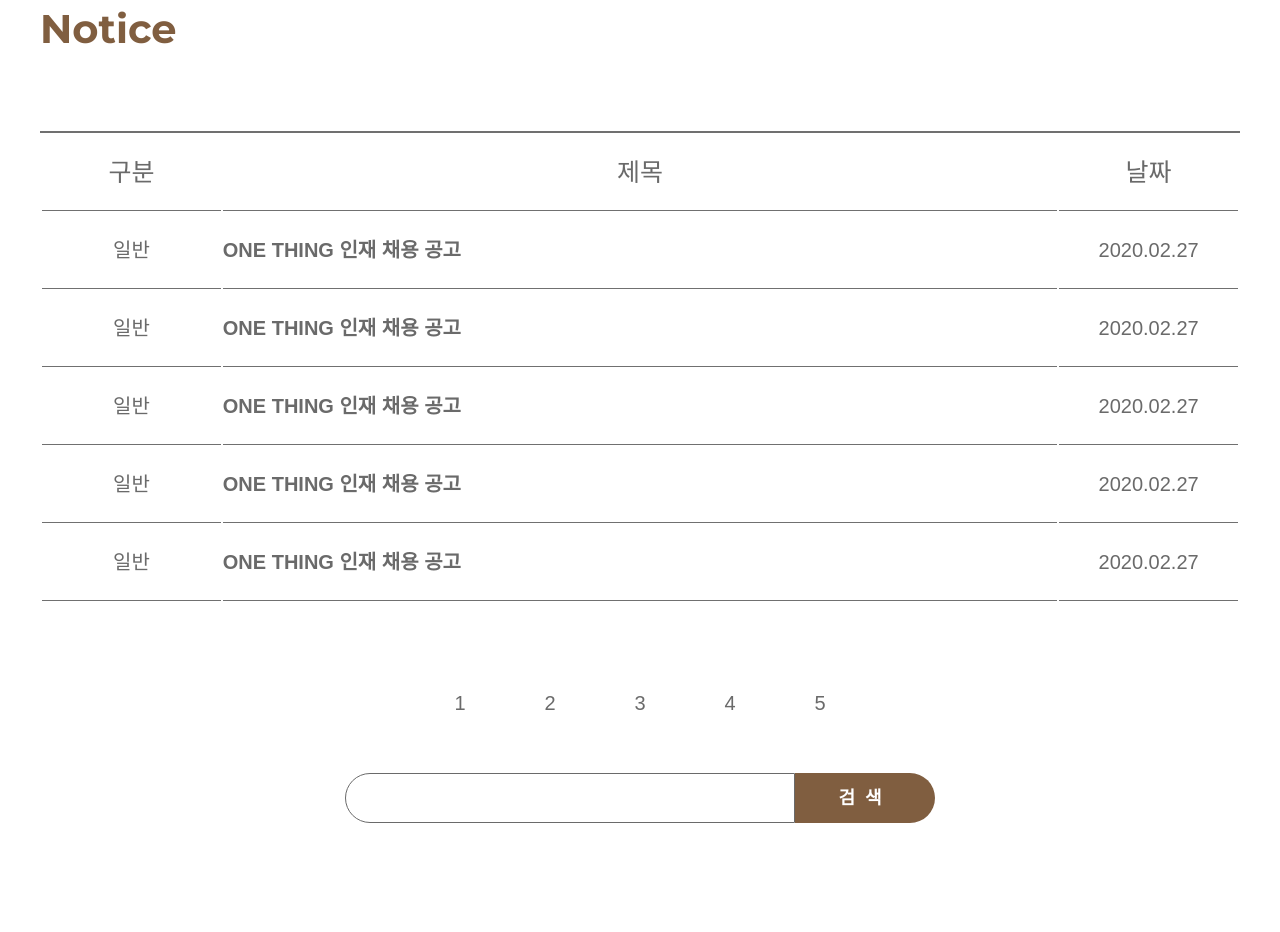
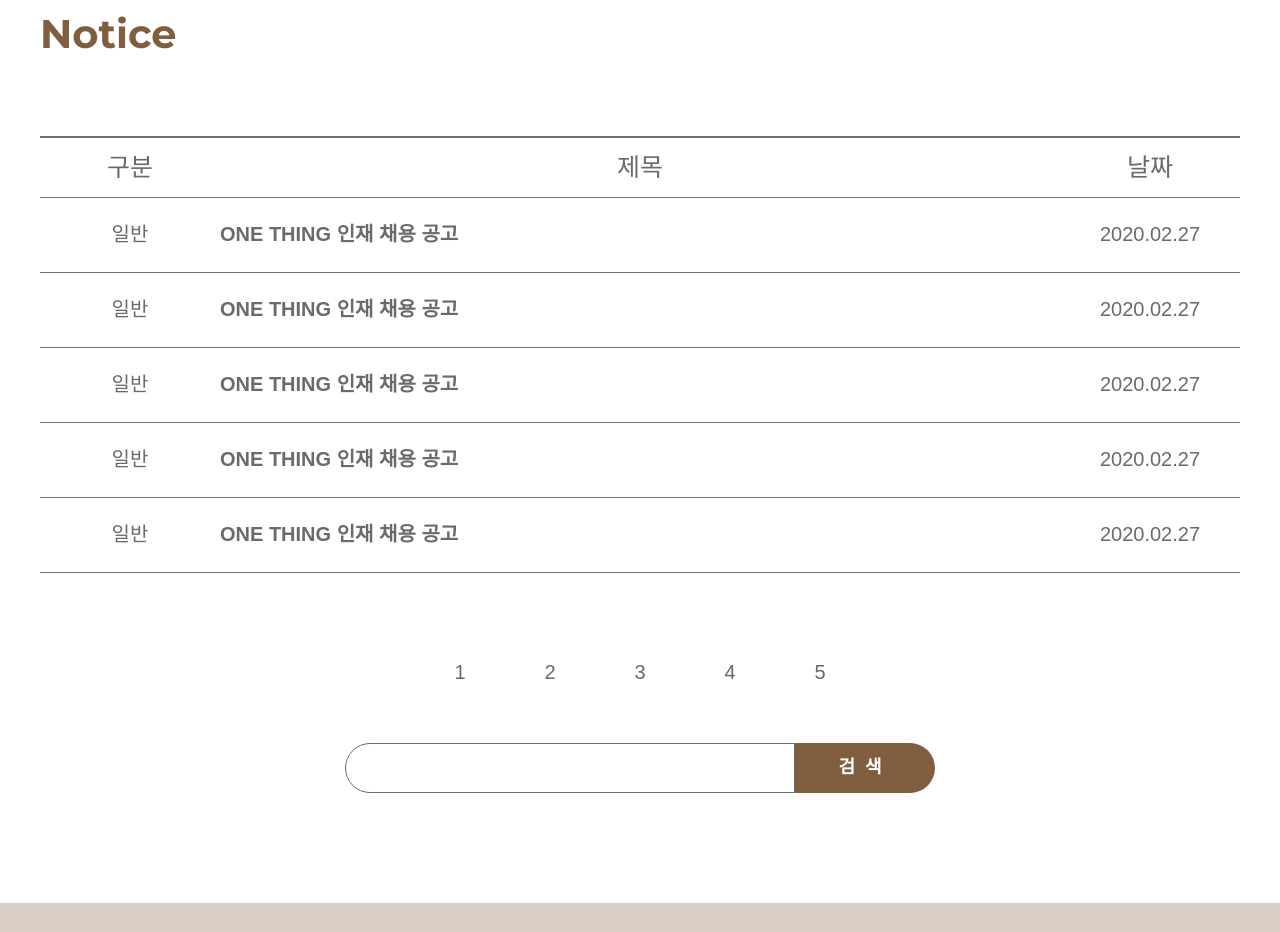
Before and after one commit to pool1129/renewalSite_onething, a plain HTML site: page notice.html in a window 1280 px wide. Shown: the part 1200-2132 px from the top of the page. Drawn offline with Linux system fonts and the light colour scheme; a web font is replaced by a local one.

Commit message:
2021.07.01

```diff
--- a/css/common.css
+++ b/css/common.css
@@ -3,7 +3,8 @@
 
 /* reset영역 */
 html{font-size: 10px;}
-*, img{padding: 0; margin: 0; box-sizing: border-box; vertical-align: top;}
+*, img{padding: 0; margin: 0; box-sizing: border-box;}
+img{vertical-align: top;}
 a{text-decoration: none;}
 ul, li{list-style: none; text-decoration: none; color: #6A6A6A;}
 body{margin: 0 auto; font-family:'NanumSquare', 'Nanum Gothic', 'MalgunGothic', 'Dotum', 'Gulim', 'Arial', sans-serif; }
--- a/css/notice.css
+++ b/css/notice.css
@@ -12,7 +12,7 @@
 .notice_section span{font-size: 2.5rem;}
 .notice_section h3{display: block; margin-top: 20px;}
 
-.notice_section table{text-align: center; width: 100%; margin-top: 85px; border-top: 2px solid #707070;}
+.notice_section table{text-align: center; width: 100%; margin-top: 85px; border-top: 2px solid #707070; border-collapse:collapse;}
 .notice_section table thead{font-size: 2.5rem; font-weight: bold; height: 60px;}
 .notice_section table thead th{height: 60px; border-bottom: 1px solid #707070;}
 
@@ -20,7 +20,7 @@
 .notice_section table tbody tr{height: 75px;}
 .notice_section table tbody tr td{border-bottom: 1px solid #707070;}
 .notice_section table tbody tr td:nth-of-type(2){font-size: 2rem; font-weight: bold; text-align: start;}
-.notice_section table th, .notice_section table td{line-height: 7.5rem;}
+
 
 .notice_section .nav{margin-top: 80px;}
 .notice_section .nav ul{display: flex; justify-content: center;}
```
